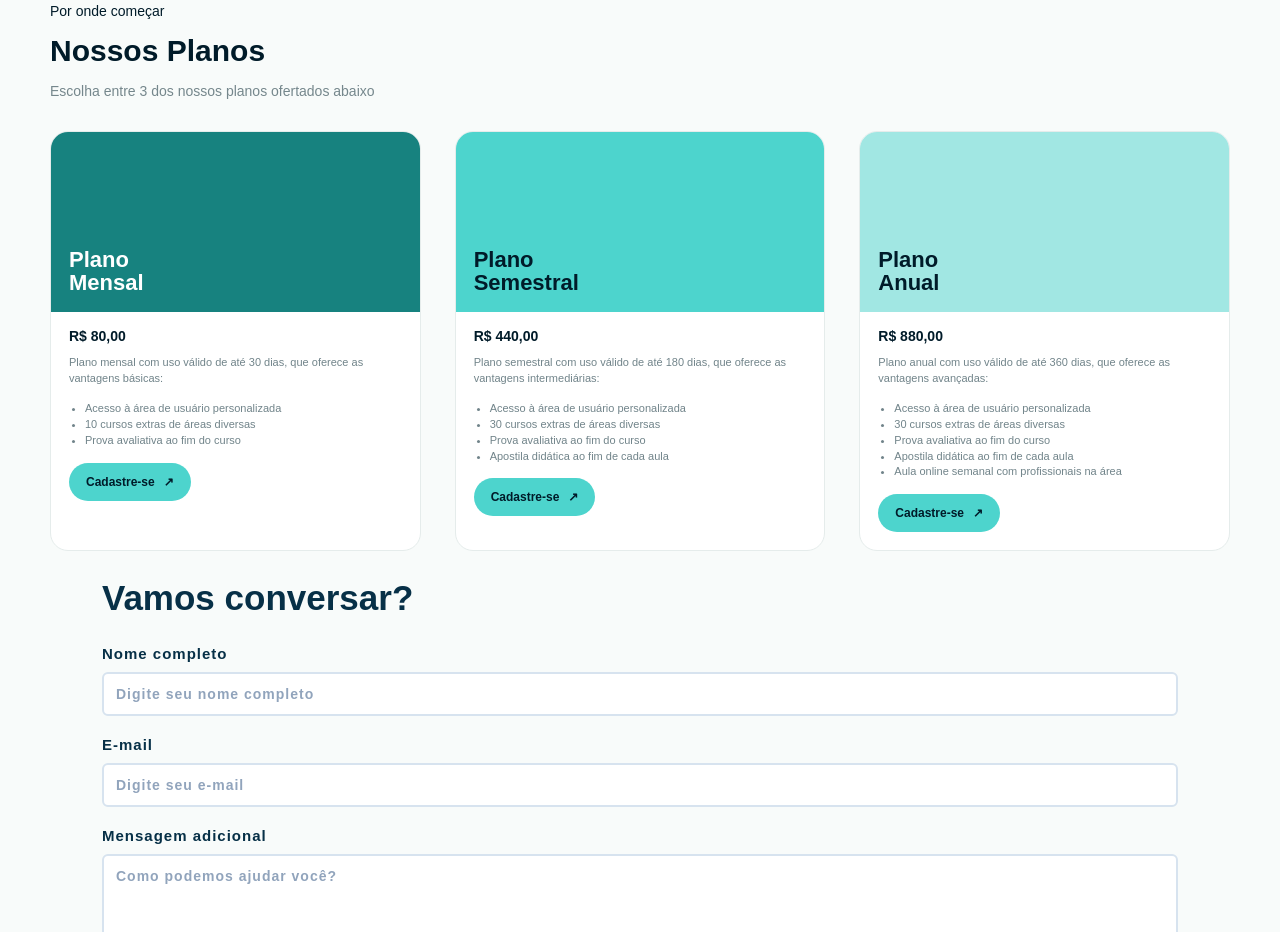
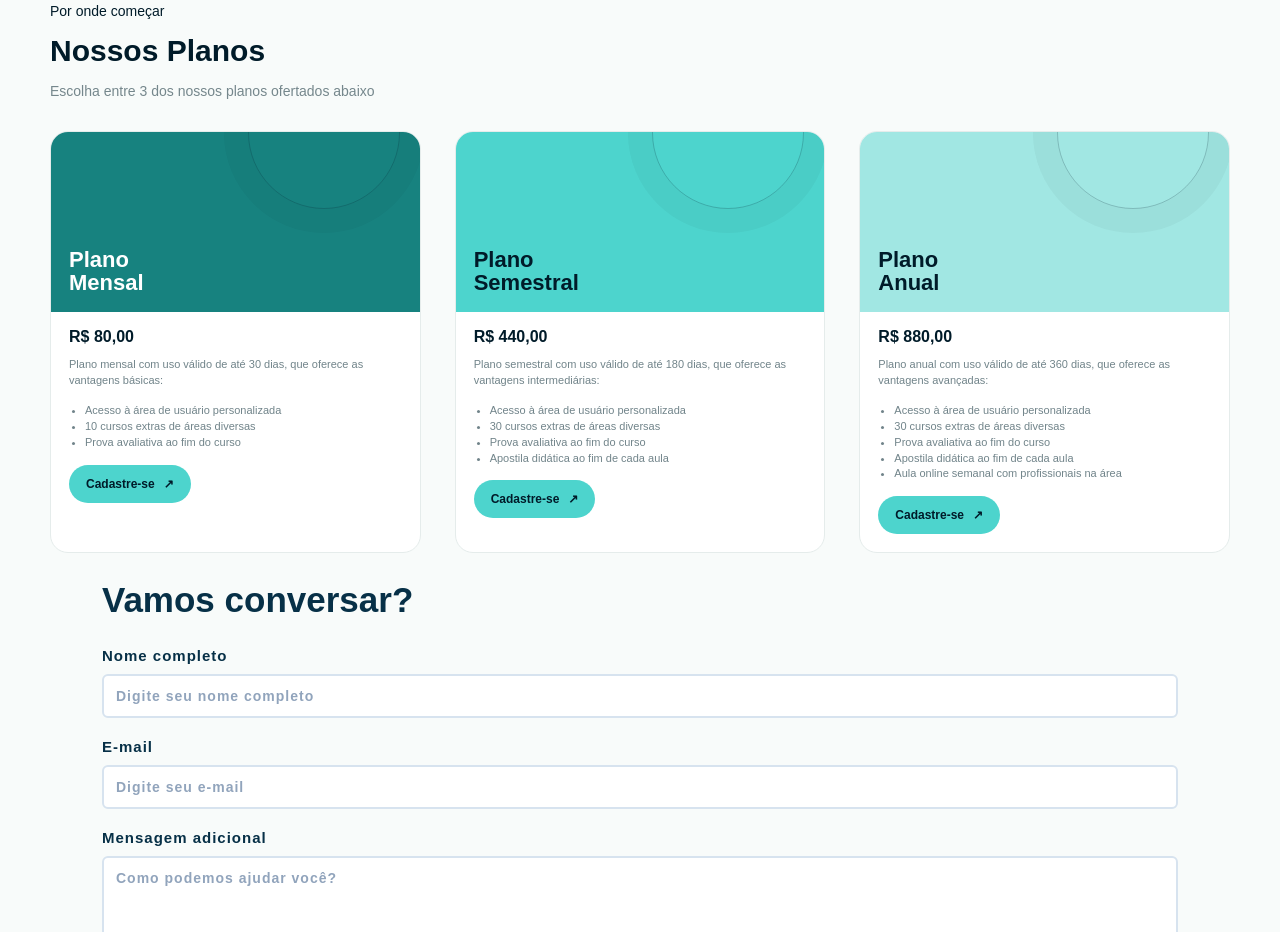
Before and after one commit to Clarice-gg/prisma-cursos-site, a plain HTML site: page src/pages/index.html in a window 1280 px wide. Shown: the part 2659-3591 px from the top of the page. Drawn offline with Linux system fonts and the light colour scheme.

Commit message:
fix(style.css): corrige estilização dos cards de planos

```diff
--- a/src/css/style.css
+++ b/src/css/style.css
@@ -505,17 +505,15 @@ img {
 }
 
 /*planos*/
-.plans {
-  min-height: 647px;
-  padding-top: 42px;
-  padding-bottom: 50px;
-}
+.plans { min-height: 647px; padding-top: 42px; padding-bottom: 50px; }
+
 .plan-grid {
   display: grid;
   grid-template-columns: repeat(3, 1fr);
   gap: 34px;
   margin-top: 32px;
 }
+
 .plan-card {
   min-height: 400px;
   padding: 0 18px 18px;
@@ -524,36 +522,46 @@ img {
   border-radius: 18px;
   background: white;
 }
+
 .plan-card h3 {
+  position: relative;
   min-height: 180px;
   margin: 0 -18px 16px;
   padding: 18px;
   display: flex;
   align-items: flex-end;
+  overflow: hidden;
   background: #17827f;
   color: white;
   font: 700 22px/1.05 var(--font-heading);
 }
-.plan-card:nth-child(2) h3 {
-  background: #4dd4cd;
-  color: var(--color-ink);
+
+.plan-card h3::after {
+  content: "";
+  position: absolute;
+  top: -75px;
+  right: 20px;
+  width: 150px;
+  height: 150px;
+  border: 1px solid rgba(0, 27, 41, .22);
+  border-radius: 50%;
+  box-shadow: 0 0 0 24px rgba(0, 27, 41, .04);
 }
-.plan-card:nth-child(3) h3 {
-  background: #a1e7e3;
-  color: var(--color-ink);
-}
-.plan-card > strong {
-  font-size: 16px;
-}
-.plan-card p,
-.plan-card li {
+
+.plan-card:nth-child(2) h3 { background: #4dd4cd; color: var(--color-ink); }
+.plan-card:nth-child(3) h3 { background: #a1e7e3; color: var(--color-ink); }
+
+.plan-details > strong { font-size: 16px; }
+
+.plan-details p,
+.plan-details li {
   color: #71848a;
   font-size: 11px;
   line-height: 1.45;
 }
-.plan-card ul {
-  padding-left: 16px;
-}
+
+.plan-details ul { padding-left: 16px; }
+
 .plan-card .button {
   min-height: 38px;
   padding-inline: 16px;
```
